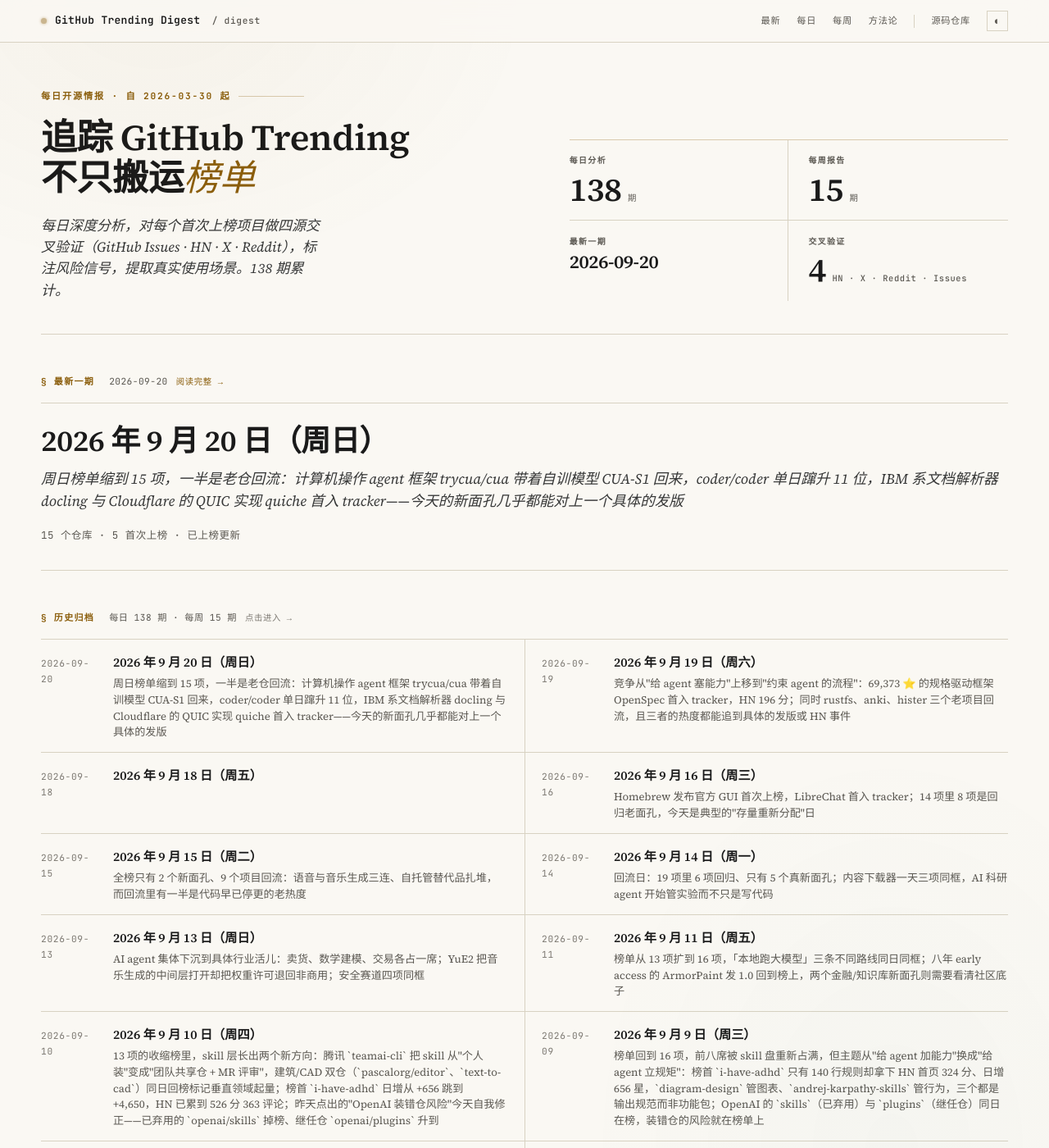
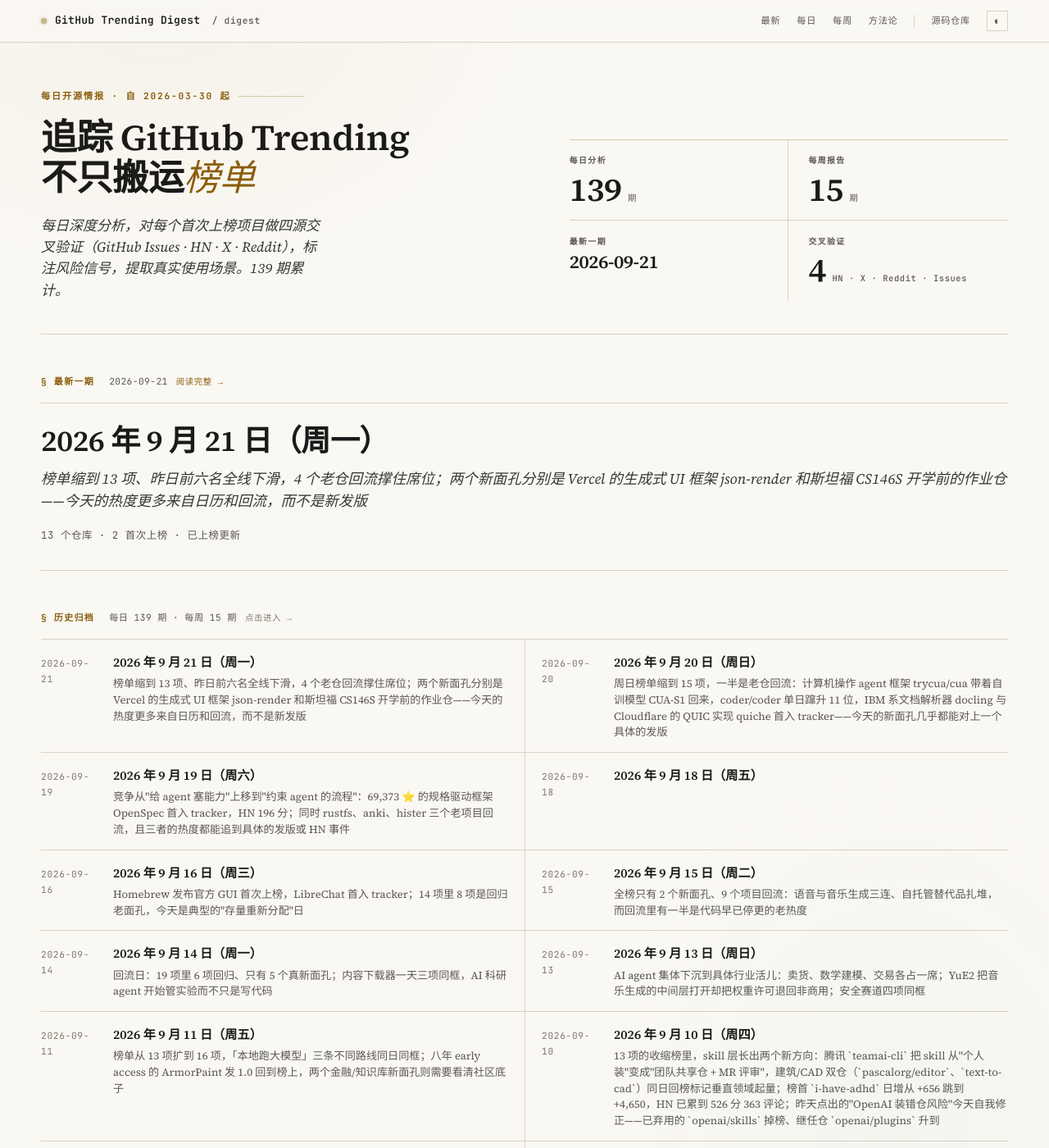
Before and after one commit to maxzyma/github-trending-digest, a Jekyll site: the page built from index.md, in a window 1280 px wide and 1400 px high. Shown: the whole window at 82% size. Built offline with Jekyll 4.4.1, drawn with Linux system fonts in a browser that asks for light colours; some of the changed lines change nothing that is shown; some of the changed text lies outside the part shown.

Commit message:
daily: 2026-09-21 public archive

```diff
--- /dev/null
+++ b/daily/2026-09-21-analysis.md
@@ -0,0 +1,197 @@
+---
+layout: daily
+date: 2026-09-21
+title: GitHub Trending 深度分析 — 2026 年 9 月 21 日（周一）
+subtitle: 榜单缩到 13 项、昨日前六名全线下滑，4 个老仓回流撑住席位；两个新面孔分别是 Vercel 的生成式 UI 框架 json-render 和斯坦福 CS146S 开学前的作业仓——今天的热度更多来自日历和回流，而不是新发版
+total: 13
+new_count: 2
+new_repos:
+  - repo: vercel-labs/json-render
+    stars: 17359
+    star_delta: 291
+    lang: TypeScript
+    source_strength: 强
+    risk_tags: ['bus_factor', 'stability', 'vanity']
+  - repo: mihail911/modern-software-dev-assignments
+    stars: 4575
+    star_delta: 172
+    lang: Python
+    source_strength: 中
+    risk_tags: ['stability', 'bus_factor', 'compliance', 'vanity']
+updated_repos:
+  - repo: cloudflare/security-audit-skill
+    change: ↓2
+    days_listed: 4
+  - repo: trycua/cua
+    change: ↓2
+    days_listed: 2
+  - repo: anthropics/claude-code
+    change: ↓2
+    days_listed: 4
+  - repo: higgsfield-ai/higgsfield
+    change: ↓2
+    days_listed: 2
+  - repo: Open-Dev-Society/OpenStock
+    change: ↓4
+    days_listed: 2
+  - repo: coder/coder
+    change: ↓7
+    days_listed: 4
+  - repo: addyosmani/agent-skills
+    change: ↓10
+    days_listed: null
+---
+
+# GitHub Trending 深度分析 — 2026 年 9 月 21 日（周一）
+
+_榜单缩到 13 项、昨日前六名全线下滑，4 个老仓回流撑住席位；两个新面孔分别是 Vercel 的生成式 UI 框架 json-render 和斯坦福 CS146S 开学前的作业仓——今天的热度更多来自日历和回流，而不是新发版_
+
+_项目总数: 13 | 首次上榜: 2 | 重新上榜: 4 | 已上榜更新: 7 | 数据源: https://github.com/trending_
+
+## 本日主线
+
+**主线一：榜单地图 — 全榜退潮，位置靠老仓回流填。** 今日 13 项可分 4 组：
+
+- **Agent 技能包与 agent 框架**（5 项，最大盘）—— `affaan-m/ECC`（RE 榜首，263,788 ⭐，+826）、`BuilderIO/agent-native`（RE，#2，5,247 ⭐，+98）、`cloudflare/security-audit-skill`（↓2，#3，18,080 ⭐，+2,428）、`anthropics/claude-code`（↓2，#7，147,158 ⭐，+419）、`addyosmani/agent-skills`（↓10，#13，97,723 ⭐，+736）
+- **AI 与开发环境基础设施**（3 项）—— `trycua/cua`（↓2，#4，25,176 ⭐，+1,018）、`higgsfield-ai/higgsfield`（↓2，#9，5,402 ⭐，+465）、`coder/coder`（↓7，#11，16,078 ⭐，+379）
+- **垂直应用与行业方案**（3 项）—— `anthropics/financial-services`（RE，#5，35,393 ⭐，+260）、`paperless-ngx/paperless-ngx`（RE，#6，45,595 ⭐，+57）、`Open-Dev-Society/OpenStock`（↓4，#10，16,869 ⭐，+755）
+- **前端框架与教学材料**（2 项，均为 NEW）—— `vercel-labs/json-render`（NEW，#12，17,359 ⭐，+291）、`mihail911/modern-software-dev-assignments`（NEW，#8，4,575 ⭐，+172）
+
+榜单从昨日 15 项缩到 13 项，昨日前 6 名今天**无一上升**，7 个已上榜项目全部下滑（`agent-skills` 一天掉 10 位、`coder` 掉 7 位）。空出来的位置不是被新项目占走的——今天只有 2 个 NEW，另有 4 个老仓回流。周一榜单的实际含义是：上周那波"agent 技能包"集中爆发正在退潮，而没有新的事件接上。
+
+**主线二：两个新面孔都不是"发版驱动"，而是分发渠道和日历驱动。** `vercel-labs/json-render` 是 Vercel Labs 的生成式 UI 框架（8 个月仓龄、17,359 ⭐），今天上榜没有对应的大版本——它靠的是官方持续分发加 v0.21.0 增量更新；`mihail911/modern-software-dev-assignments` 更直接：斯坦福 CS146S《The Modern Software Developer》Fall 2026 版 **9 月 22 日开课**，仓库 description 已改成 "Fall 2026/2025"，fork 数按小时增长，而代码本身最后一次 push 停在 2025-11-10。两者都说明一件事：Trending 的位置可以由"有人正在大量点开并 fork"产生，不必有新的技术事件。
+
+**主线三：真正有技术密度的更新在 security-audit-skill 与 cua。** `cloudflare/security-audit-skill` 今天仍是绝对增量第一（+2,428，累计 18,080 ⭐），它在 9-10 那次重构把审计流程改成了「confirmed / needs_validation / rejected 三分支 findings 契约 + 覆盖率台账 + 两个零依赖校验器（65 个测试）」，并要求目标可控代码的执行必须跑在无外网的 OS 级沙箱里——这是今天榜单上少见的、能直接读代码验证的工程产出。`trycua/cua`（25,176 ⭐，1,028 open issues）连续第二天在榜，仍是计算机操作 agent 这条线上社区反馈最厚的一个。
+
+**主线四：榜单解读提醒 — 今天排名第一的项目，热度找不到对应事件。** `affaan-m/ECC` 以 +826 回到榜首，而当日绝对增量第一的 `security-audit-skill`（+2,428）只排第 3。ECC 近三天日增在持续下滑（9-18 +1,171 → 9-19 +958 → 今天 +826），仓库有高频提交但没有对应的发版、HN 讨论或外部评测，263,788 ⭐ 对 1,346 subscribers（约 196:1）。今天榜上有 5 个项目的 stars/subscribers 比超过 190:1，建议把排名和"真实采用"分开看。
+
+---
+
+## NEW 项目
+
+### [vercel-labs/json-render](https://github.com/vercel-labs/json-render) — NEW ⭐ 17,359（+291）| TypeScript | 信源：强
+
+**它是什么**: Vercel Labs 出的"生成式 UI"框架。你先用 Zod 写一份**组件目录**（Card、Metric、Button…）和允许的动作清单，大模型只能输出引用这些组件的 JSON 树，框架再把这棵 JSON 树渲染成真实界面。已覆盖 React / Vue / Svelte / Solid / React Native / Next / Remotion / react-pdf / react-email / Ink / React Three Fiber。
+
+**解决什么问题**: 让模型生成界面，此前常见做法是让它直接吐 React 代码——能跑，但没有任何护栏：模型可以引入你没有的组件、写出你不想要的交互，也很难做增量渲染。json-render 把可用组件收敛成一份显式白名单，模型的输出从"任意代码"降级为"受约束的数据"，因此可审、可校验，也能按 JSONL patch 逐行边生成边渲染。它和 Vercel AI SDK 不是替代关系：AI SDK 负责调模型和流式传输，json-render 是**架在它之上的渲染约束层**（官方有专门的 AI SDK 集成文档），不用 AI SDK 也能单独跑。
+
+**谁在用、怎么用**（来自 Issues/HN/X）:
+- text-to-dashboard：HN 讨论里有人用它做"自然语言生成仪表盘"，反馈是比裸用 structured outputs 稳定。
+- 对话内嵌 UI 与 agent 界面输出：把 MCP / agent 的结果直接渲染成卡片、表单，而不是纯文本。
+- 跨端复用同一份组件目录：同一个目录在 Web、React Native、PDF、邮件几端渲染。
+- 安全方向开发者 @ethanolivertroy 已实际接入并反馈输出质量可用。
+
+**社区怎么评价**:
+- 正面: HN 首帖（1/24）77 分 23 评，有真实使用反馈；被 OpenUI、Daub 等项目拿来做对照基准；InfoQ、The New Stack、LogRocket 均有报道。
+- 负面: **#258「How is anyone able to run this project?」** 是最热 issue——examples 依赖一个未声明的全局 `portless`，turbo 并发 20 撑不住 42 个任务，多人复现失败；**#297** 卡在 zod 4.4+ 无法升级；**#329** react 18 的 peer 范围过窄；**#9** 长期被追问 Vue 支持与 OpenUI 的基准对比。社区 PR 积压明显，Angular renderer **#244** 从 3 月挂到今天仍未处理。
+- HN 上的主要质疑是"为什么不复用 OpenAPI / JSON Schema"和"与 Google A2UI 是否重叠"，讨论后的共识是：json-render 是应用内工具，A2UI 是跨信任边界的协议，两者定位不同。
+- 健康度: 17,359 ⭐ / 59 watchers（约 294:1）/ 922 forks / 109 open issues；2026-01-14 建仓，仓龄 8 个月，9-18 仍在推进（v0.21.0 刚加 TanStack Start）。贡献者高度集中：ctate 179 commits，第二名仅 7 次。Apache-2.0。
+
+**风险与争议**:
+- **bus_factor**: 单人主导开发（179 : 7 的提交差距），社区 PR 长期无人合并，Angular renderer 挂了半年。
+- **stability**: 仍是 0.x，examples 开箱跑不起来（#258），且对 zod / react 的版本约束偏紧（#297、#329）。
+- **vanity**: 294:1 的 stars/watchers 比偏高，但这里主要是 Vercel 官方渠道放大所致——HN、媒体和第三方使用证据都存在，不是空心项目。
+
+**技术备注**: TypeScript / Apache-2.0；核心是 Zod 定义的组件目录 + JSON 树渲染器 + JSONL patch 流式协议；多框架 renderer 以适配器形式提供。
+
+### [mihail911/modern-software-dev-assignments](https://github.com/mihail911/modern-software-dev-assignments) — NEW ⭐ 4,575（+172）| Python | 信源：中
+
+**它是什么**: 斯坦福 CS146S《The Modern Software Developer》这门课的作业仓（课程站 themodernsoftware.dev，讲师 Mihail Eric，前 Amazon Alexa ML、现 Monaco 的 Head of AI）。仓库给了一个 Python 写的"会议纪要 / 行动项"应用当底座，学生按周在这个代码库上完成任务：MCP、spec-driven 开发、上下文工程、agent 化代码评审、后台并行 agent 等。
+
+**解决什么问题**: 现在几乎每个开发者都在用编码 agent，但"怎么系统性地跟 agent 协作"基本靠各自摸索。这门课把它拆成一学期的作业序列，并且是在一个持续演进的真实代码库上做，而不是孤立的玩具练习。对课外读者而言，它的价值是一份可以自学的、带评测的 agent 协作练习集。
+
+**谁在用、怎么用**（来自 Issues/PR/X）:
+- 学生按周提交作业 PR，这是仓库里最真实的使用痕迹：#26（非阻塞的行动项抽取）、#57（remote MCP 鉴权）、#66 / #67（Week 7 的 API 与数据模型）。
+- 31 个 open issue 里有 29 个其实是学生 PR，真正的 issue 只有 2 条。
+- 今天上榜的直接原因是课程日历：Fall 2026 版 **9 月 22 日开课**，讲师 9 月初在 X 宣布新版内容重做（约 85% 替换，与 Browserbase、CrewAI、Semgrep、OpenHands、Milvus 等十余个开源项目合作设计学生贡献任务），fork 在 9-20 至 9-21 仍按小时新增。
+
+**社区怎么评价**:
+- 正面: 几乎全是行为证据而非言论——1,011 forks 对 4,575 stars（fork/star 约 22%），对教学仓来说这个比值比 star 更能说明真实使用。
+- 负面: 只有两条 issue——#14 对 Week 1 作业说明有疑问，#5 反映测试用例跑不起来；另有 #60 是工具误提交的乱码 PR。维护者对外部 PR 基本不合并（大量 closed 而非 merged）。
+- HN 提交过 3 次，最高 5 分、0 评论，等于无讨论；X 上唯一传播源是讲师本人；Reddit 无讨论。外围只有几个二手笔记站在做课程总结。
+- 健康度: 4,575 ⭐ / 55 subscribers（约 83:1，今天榜上最低的一个）/ 1,011 forks / 31 open issues；2025-08-07 建仓，最后一次 push 是 2025-11-10。contributors 仅 2 人（mihail911、febielin，各 3 commits）。
+
+**风险与争议**:
+- **stability**: 代码停更 10 个月，Fall 2026 的新作业尚未推送——现在 fork 下来拿到的是上一季内容。
+- **bus_factor**: 实质单人维护，外部 PR 基本不进主干。
+- **compliance**: 仓库没有 license，但已被 fork 一千余次——课程作业场景影响有限，商用或二次分发前需要确认授权。
+- **vanity**: star 主要由讲师社媒和课程品牌驱动，外部独立讨论接近于零；但 fork 行为真实，不宜简单归为空心。
+
+**技术备注**: Python；底座是一个会议纪要 / 行动项应用，作业围绕 MCP server、spec-driven workflow、agent 代码评审等主题展开。无 license。
+
+---
+
+## RE 回归项目
+
+### affaan-m/ECC — RE（9-19 后掉出，今日回归榜首 #1）
+
+- **Stars**: 263,788（今日 +826，较 9-19 的 262,101 累计 +1,687）
+- **更新**: 无对应发版或社区事件。仓库提交频率仍然很高（近期 PR 已到 #3193，集中在 control-plane 的可视化与可访问性修复），但日增连续三天下滑（+1,171 → +958 → +826）。263,788 ⭐ / 1,346 subscribers ≈ 196:1，209 open issues，仓龄 8 个月。它今天排到第 1 而当日增量第一的 security-audit-skill 只排第 3，说明排位受榜单收缩和 Trending 自身权重影响大于受当日热度影响。
+
+### BuilderIO/agent-native — RE（6-19 后掉出，今日回归 #2）
+
+- **Stars**: 5,247（今日 +98，较 6-19 首次上榜的 841 累计 +4,406）
+- **更新**: 三个月里 star 涨了 5.2 倍，且开发确实在推进——今天凌晨仍有合并（#5486 让屏幕删除历史事务化、#5489 让实时可视化编辑屏可编辑、#4482 把框架公共路由前缀做成可配置），Steve Sewell 本人仍在 review。但 subscribers 只有 13（约 404:1，今天榜上最高），76 个 open issue 中仍以内部 PR 为主，6-19 记录的"无外部真实用户 issue"这一形态没有实质改变。传播仍由 Builder.io 官方与作者个人驱动。
+
+### anthropics/financial-services — RE（5-18 后掉出，今日回归 #5）
+
+- **Stars**: 35,393（今日 +260）
+- **更新**: Anthropic 面向金融行业（投行、股票研究、私募、财富管理）的参考 agent / skills / 数据连接器集合，同一套系统提示与 skills 既可作为 Claude Cowork 插件安装，也可通过 Managed Agents API 部署。近期提交集中在企业侧的接入细节而非内容扩张：#356 把 manifest 凭据从 query string 挪进 URL fragment（Claude for Office 将于 2026-10-19 停止读取 query string），#352 给访问策略加上 `file_path` 标识符校验，#351 下掉一个重复的 marketplace 条目。35,393 ⭐ / 276 subscribers（约 128:1），Apache-2.0，210 open issues。README 顶部明确声明产出物仅供合格专业人士复核，不构成投资建议，也不执行交易。
+
+### paperless-ngx/paperless-ngx — RE（5-26 后掉出，今日回归 #6）
+
+- **Stars**: 45,595（今日 +57，较 5-26 的 41,359 累计 +4,236）
+- **更新**: 社区维护的文档管理系统（扫描、索引、归档纸质文件），今天回榜有明确事件：**v3.2.1 于 2026-09-20 21:57 UTC 发布**。项目 2022 年建仓，45,595 ⭐ / 164 subscribers，open issue 只有 10 个——对这个体量的项目来说是相当健康的 issue 消化率。GPL-3.0。今日 +57 是全榜最低增量，属典型的"发版带来的小幅回流"，不是热度事件。
+
+---
+
+## 已上榜项目更新
+
+### cloudflare/security-audit-skill — ↓2（连续上榜 4 天，#3）
+
+- **Stars**: 18,080（今日 +2,428，较 9-20 的 16,447 累计 +1,633）
+- **更新**: 仍是全榜绝对增量第一，但排名从榜首退到 #3。9-10 那次端到端重构是它现在的技术底子：findings 契约改为 confirmed / needs_validation / rejected 三分支并要求完整 trace、严重度不得超过已证实影响；覆盖率台账用带碰撞校验的单元 ID、只追加的尝试记录；十个领域伴随文档（AI/LLM、Web 协议与鉴权、客户端、内存安全、云与部署、数据隔离、桌面/移动 IPC、协议与 RPC、资源耗尽、供应链）共用一套 schema 并原样嵌进 hunter 提示；目标可控代码的执行强制要求 OS 级沙箱、无外网、空白环境白名单。两个零依赖校验器带 65 个测试。open issue 仅 45。
+
+### trycua/cua — ↓2（连续上榜 2 天，#4）
+
+- **Stars**: 25,176（今日 +1,018，较 9-20 的 24,455 累计 +721）
+- **更新**: 无新发版，昨天记录的 CUA-S1 自训模型热度延续。1,028 个 open issue 是全榜第二多（仅次于 claude-code），对计算机操作 agent 这类强依赖真实环境的项目而言，这个量级的 issue 本身就是使用密度的证据。今天仍有提交。
+
+### anthropics/claude-code — ↓2（连续上榜 4 天，#7）
+
+- **Stars**: 147,158（今日 +419，较 9-20 的 146,730 累计 +428）
+- **更新**: 无显著变化，日增稳定在 +420 上下。12,213 个 open issue 仍是全榜最高。
+
+### higgsfield-ai/higgsfield — ↓2（连续上榜 2 天，#9）
+
+- **Stars**: 5,402（今日 +465，较 9-20 首次上榜的 4,974 累计 +428）
+- **更新**: 日增从 +196 升到 +465，是今天少数逆势加速的项目。5,402 ⭐ / 88 subscribers（约 61:1，今天榜上最低比值），open issue 只有 15。需要留意的是仓库 2018 年就建了，最后一次 push 是 9-14——昨天记录的维护节奏与依赖风险未变。
+
+### Open-Dev-Society/OpenStock — ↓4（连续上榜 2 天，#10）
+
+- **Stars**: 16,869（今日 +755，较 9-20 的 16,085 累计 +784）
+- **更新**: 开源行情追踪平台，日增基本持平（+472 → +755 实为加速），排名下滑来自其他项目的相对位置变化。AGPL-3.0，30 个 open issue，最后 push 9-19。
+
+### coder/coder — ↓7（连续上榜 4 天，#11）
+
+- **Stars**: 16,078（今日 +379，较 9-20 的 15,636 累计 +442）
+- **更新**: 昨天单日蹿升 11 位，今天回吐 7 位，日增从 +402 降到 +379——属于上榜三天后的正常退潮。仓库今天凌晨仍有提交，1,071 个 open issue，AGPL-3.0。定位已从"远程开发环境"明确转向"给开发者和他们的 agent 提供安全环境"。
+
+### addyosmani/agent-skills — ↓10（长期在榜，#13）
+
+- **Stars**: 97,723（今日 +736，较 9-20 的 97,067 累计 +656）
+- **更新**: 今天跌幅最大（掉 10 位到榜尾），但日增反而从 +556 回升到 +736。97,723 ⭐ / 513 subscribers（约 190:1），110 open issues。名次下滑主要反映"agent 技能包"这条线整体降温，而非该项目本身出事。
+
+---
+
+## 如何理解今天的热度信号
+
+今天这份榜单如果只看排名，容易读出三个错误结论，这里逐个拆开。
+
+**排名第 1 不等于当天最热。** ECC 以 +826 排在榜首，security-audit-skill 以 +2,428 排在第 3，差了近三倍。GitHub Trending 的排序不是按当日 star 增量的单一排序，榜单收缩（15 → 13 项）也会把位置往上抬。看"哪个项目今天真的在涨"，应该直接看今日增量那一列。
+
+**排名下滑不等于项目退步。** 今天 7 个已上榜项目全部下滑，但其中 higgsfield（+196 → +465）、OpenStock（+472 → +755）、agent-skills（+556 → +736）的日增其实在上升。周一榜单缩水时，相对排名的信息量比平时更低。
+
+**高 stars/subscribers 比要分情况看。** 今天比值超过 190:1 的有 5 项：agent-native 404:1、json-render 294:1、cua 286:1、security-audit-skill 278:1、ECC 196:1、agent-skills 190:1。但它们的性质不同——json-render 和 security-audit-skill 有 HN 讨论、媒体报道、可读代码和第三方使用证据，高比值主要来自官方渠道的分发放大；agent-native 的 13 个 subscriber 配上"issue 里全是内部 PR"才是真正需要谨慎的组合；ECC 则是比值不算最高、但热度完全找不到对应事件的那一类。**比值本身不构成判断，要和 issue 形态、外部讨论、仓龄一起看。**
+
+最后一点关于今天的两个新面孔：它们都不是被新发版推上来的。json-render 靠 Vercel 的持续分发，assignments 靠 9 月 22 日的开课日历。这不代表项目不好——json-render 的 grounding 在今天榜上属于最扎实的一档——但它提醒读者，Trending 位置反映的是"这一天有多少人在点开和 fork"，而这件事的成因可以完全与技术进展无关。
--- /dev/null
+++ b/daily/2026-09-21.md
@@ -0,0 +1,21 @@
+# GitHub Trending 每日榜单 — 2026 年 9 月 21 日（周一）
+
+| # | 项目 | Stars | 今日 | 排名变化 |
+|---|------|-------|------|---------|
+| 1 | [affaan-m/ECC](https://github.com/affaan-m/ECC) | 263,788 | +826 | RE |
+| 2 | [BuilderIO/agent-native](https://github.com/BuilderIO/agent-native) | 5,247 | +98 | RE |
+| 3 | [cloudflare/security-audit-skill](https://github.com/cloudflare/security-audit-skill) | 18,080 | +2,428 | ↓2 |
+| 4 | [trycua/cua](https://github.com/trycua/cua) | 25,176 | +1,018 | ↓2 |
+| 5 | [anthropics/financial-services](https://github.com/anthropics/financial-services) | 35,393 | +260 | RE |
+| 6 | [paperless-ngx/paperless-ngx](https://github.com/paperless-ngx/paperless-ngx) | 45,595 | +57 | RE |
+| 7 | [anthropics/claude-code](https://github.com/anthropics/claude-code) | 147,158 | +419 | ↓2 |
+| 8 | [mihail911/modern-software-dev-assignments](https://github.com/mihail911/modern-software-dev-assignments) | 4,575 | +172 | NEW |
+| 9 | [higgsfield-ai/higgsfield](https://github.com/higgsfield-ai/higgsfield) | 5,402 | +465 | ↓2 |
+| 10 | [Open-Dev-Society/OpenStock](https://github.com/Open-Dev-Society/OpenStock) | 16,869 | +755 | ↓4 |
+| 11 | [coder/coder](https://github.com/coder/coder) | 16,078 | +379 | ↓7 |
+| 12 | [vercel-labs/json-render](https://github.com/vercel-labs/json-render) | 17,359 | +291 | NEW |
+| 13 | [addyosmani/agent-skills](https://github.com/addyosmani/agent-skills) | 97,723 | +736 | ↓10 |
+
+> 注：排名变化按历史 `daily/` 榜单记录（owner/repo 精确匹配）判定，上一个被 tracker 记录的榜单日是 2026-09-20。NEW 2 项（`mihail911/modern-software-dev-assignments`、`vercel-labs/json-render`）；RE 回归 4 项（`affaan-m/ECC` 9-19 后掉出、`BuilderIO/agent-native` 6-19 后掉出、`anthropics/financial-services` 5-18 后掉出、`paperless-ngx/paperless-ngx` 5-26 后掉出）；已上榜更新 7 项。榜单从昨日 15 项收缩为 13 项，且昨日前 6 名全数下滑。Stars 总数、语言、License 与仓龄取自 GitHub API；抓取脚本的 description 字段因 `anthropics/financial-services` 仓库描述为空而整体错位一位，本文与分析文档的项目描述一律以 GitHub API 为准。
+
+> 数据源：<https://github.com/trending> · 抓取于 2026-09-21
--- a/index.md
+++ b/index.md
@@ -45,6 +45,7 @@ title: GitHub Trending Digest
 
 ## Daily Analysis
 
+- [2026-09-21](daily/2026-09-21-analysis) — 榜单缩到 13 项、昨日前六名全线下滑，4 个老仓回流撑住席位；两个新面孔分别是 Vercel 的生成式 UI 框架 json-render 和斯坦福 CS146S 开学前的作业仓——今天的热度更多来自日历和回流，而不是新发版
 - [2026-09-20](daily/2026-09-20-analysis) — 周日榜单缩到 15 项，一半是老仓回流：计算机操作 agent 框架 trycua/cua 带着自训模型 CUA-S1 回来，coder/coder 单日蹿升 11 位，IBM 系文档解析器 docling 与 Cloudflare 的 QUIC 实现 quiche 首入 tracker——今天的新面孔几乎都能对上一个具体的发版
 - [2026-09-19](daily/2026-09-19-analysis) — 竞争从"给 agent 塞能力"上移到"约束 agent 的流程"：69,373 ⭐ 的规格驱动框架 OpenSpec 首入 tracker，HN 196 分；同时 rustfs、anki、hister 三个老项目回流，且三者的热度都能追到具体的发版或 HN 事件
 - [2026-09-18](daily/2026-09-18-analysis) — "agent 技能包"成了榜单最大单一赛道：20 项里 6 项是给编码 agent 装能力的包，Cloudflare 的安全审计 skill 一天 +3,607 冲到第二；另一条线是 cilium、coder、n8n 三个基础设施老项目同日回流
```
